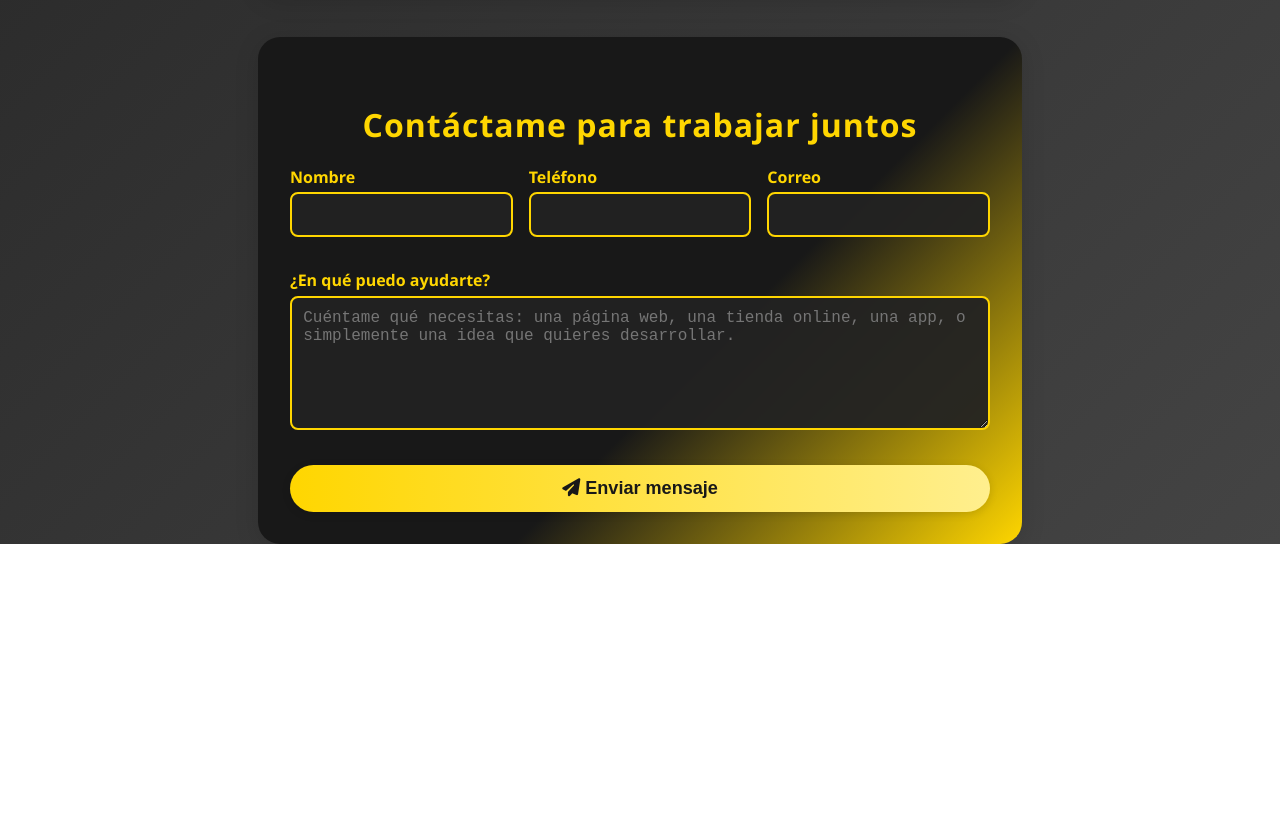
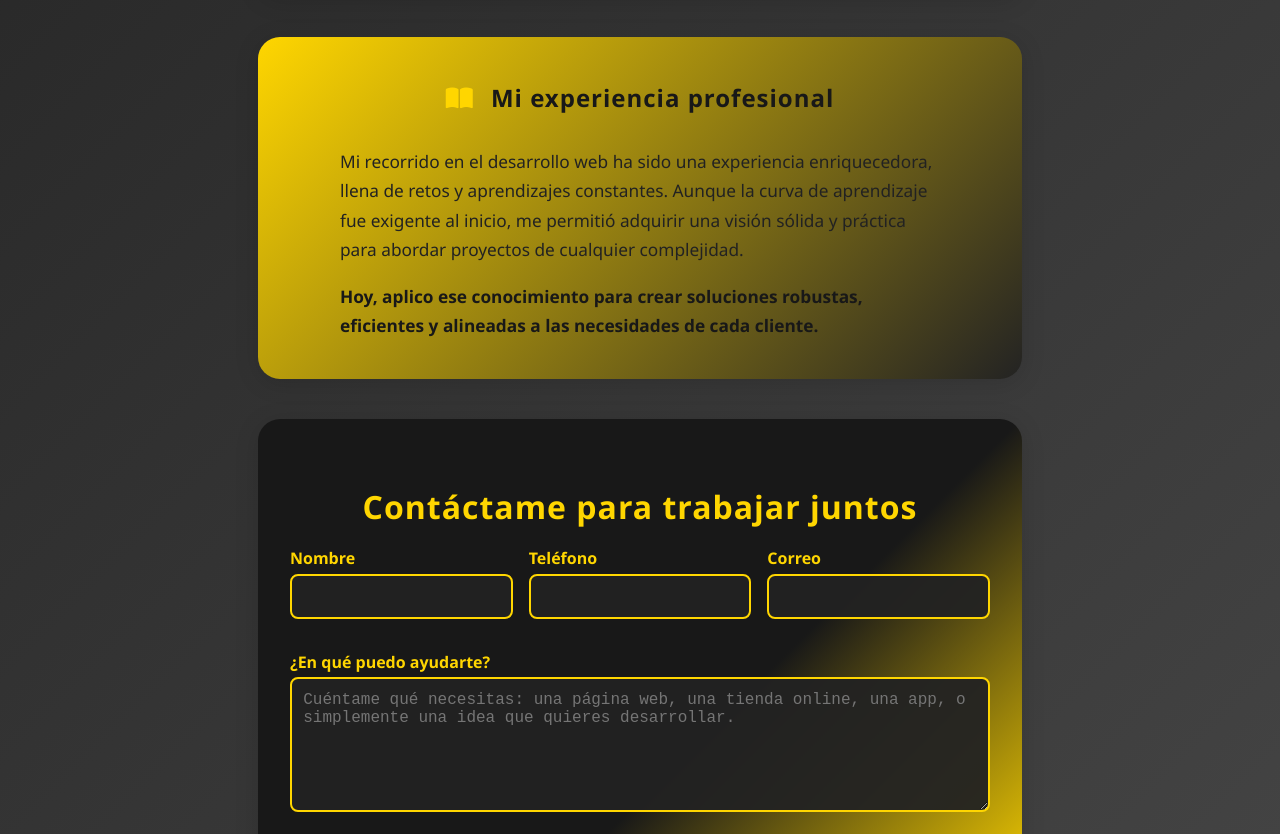
Before and after one commit to Nass10000/Nassweb, a plain HTML site: page front/index.html in a window 1280 px wide. Shown: the part 2090-2924 px from the top of the page. Before the commit the page ends 2634 px from the top, so only its background shows below. Drawn offline with Linux system fonts and the light colour scheme.

Commit message:
actualizacion

```diff
--- a/front/index.html
+++ b/front/index.html
@@ -430,6 +430,21 @@
                 <i class="fab fa-github"></i> github.com/Nass10000
             </a>
         </section>
+        <!-- Reemplaza la sección del blog por este bloque más breve y profesional -->
+        <section class="blog-experience" id="blog-experience" style="background: linear-gradient(135deg, #FFD600 0%, #232323 100%); color: #181818; box-shadow: 0 4px 24px rgba(0,0,0,0.13); border-radius: 22px; max-width: 700px; margin: 2.5rem auto 0 auto; padding: 1.5rem 2rem 1.3rem 2rem; display: flex; flex-direction: column; align-items: center;">
+            <h2 style="color: #181818; font-size: 1.5rem; margin-bottom: 1rem; letter-spacing: 1px;">
+                <i class="fas fa-book-open" style="color:#FFD600; margin-right:10px;"></i>
+                Mi experiencia profesional
+            </h2>
+            <article style="font-size: 1.08rem; color: #222; max-width: 600px; text-align: left; line-height: 1.7; font-weight: 500;">
+                <p>
+                    Mi recorrido en el desarrollo web ha sido una experiencia enriquecedora, llena de retos y aprendizajes constantes. Aunque la curva de aprendizaje fue exigente al inicio, me permitió adquirir una visión sólida y práctica para abordar proyectos de cualquier complejidad.
+                </p>
+                <p style="font-weight:600; color:#181818; margin-top:0.7rem;">
+                    Hoy, aplico ese conocimiento para crear soluciones robustas, eficientes y alineadas a las necesidades de cada cliente.
+                </p>
+            </article>
+        </section>
         <section class="contact-form" id="contacto">
             <h2>Contáctame para trabajar juntos</h2>
             <form class="form-horizontal" autocomplete="off">
```
